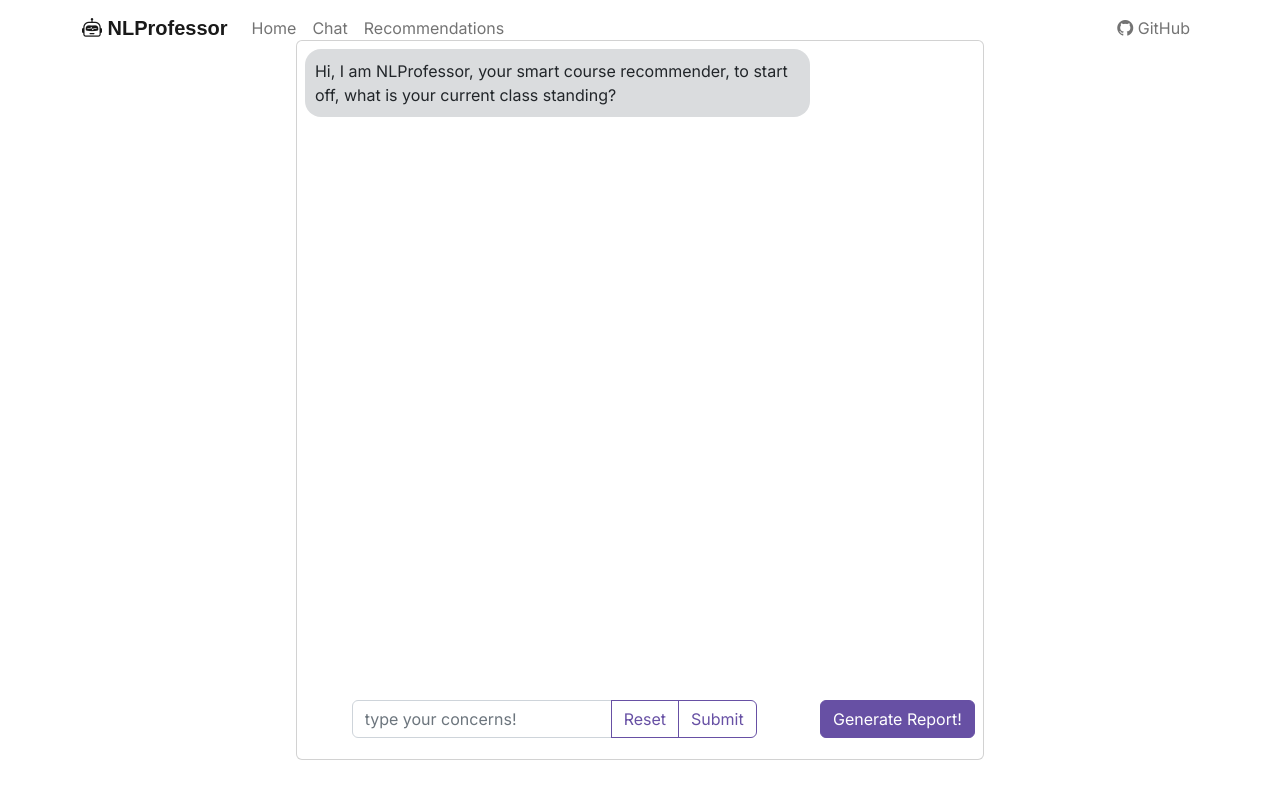
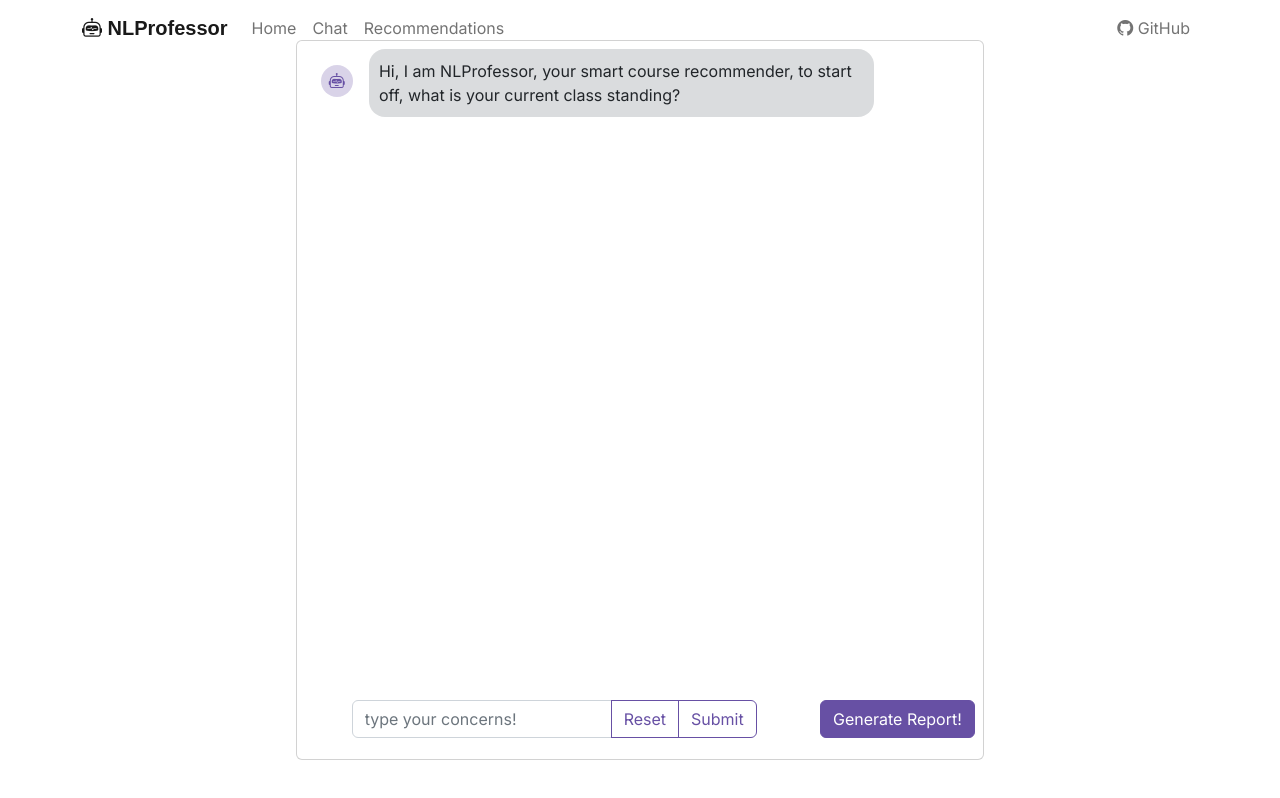
Before and after one commit to Siyao-Lu/NLProfessor, a React (Create React App) app in the folder frontend/: page /chat in a window 1280 px wide. Built offline with nearby package versions, Linux system fonts and the light colour scheme; a web font is replaced by a local one.

Commit message:
Style chat, diff user and bot msg

```diff
--- a/frontend/src/components/ChatBox/ChatBox.css
+++ b/frontend/src/components/ChatBox/ChatBox.css
@@ -58,13 +58,36 @@
     gap: 0.5rem;
     padding: 0.5rem;
     grid-auto-rows: max-content;
+    overflow-y: scroll;
 }
 
 .message {
     max-width: 50ch;
     width: fit-content;
+    height: fit-content;
     padding: 1ch;
     display: grid;
     align-items: center;
     justify-items: start;
+    align-self: center;
 }
+
+.bot-avatar {
+    width: 2rem;
+    height: 2rem;
+    display: grid;
+    align-items: center;
+    justify-items: center;
+    margin: 1rem;
+}
+
+.bot-wrapper {
+    display: grid;
+    grid-template-columns: auto auto;
+    justify-self: start;
+}
+
+.msg-user {
+    justify-self: end;
+
+}
--- a/frontend/src/components/ChatBox/ChatBox.tsx
+++ b/frontend/src/components/ChatBox/ChatBox.tsx
@@ -14,10 +14,15 @@ import InputGroup from "react-bootstrap/InputGroup";
 import "./ChatBox.css";
 import "bootstrap-icons/font/bootstrap-icons.css";
 
+type msg = {
+  from: string;
+  content: string;
+};
+
 export default function ChatBox() {
   const userMsgRef = useRef<any>(null);
   const [userMsg, setUserMsg] = useState("");
-  const [displayMsg, setDisplayMsg] = useState([] as any);
+  const [displayMsg, setDisplayMsg] = useState([] as msg[]);
 
   const delay = (ms: number | undefined) =>
     new Promise((resolve) => setTimeout(resolve, ms));
@@ -27,19 +32,19 @@ export default function ChatBox() {
     const res = await axios.post(`/api/receive`, { userMsg: userMsg });
     console.log(res);
     console.log(userMsg);
-    setDisplayMsg((list: any) => [...list, res.data]);
+    setDisplayMsg((list: any) => [...list, { from: "bot", content: res.data }]);
   }, [userMsg, setDisplayMsg]);
 
   useEffect(() => {
     const initBotMsg =
       "Hi, I am NLProfessor, your smart course recommender, to start off, what is your current class standing?";
-    setDisplayMsg([initBotMsg]);
+    setDisplayMsg([{ from: "bot", content: initBotMsg }]);
   }, []);
 
   const handleSubmit = (e: any) => {
     e.preventDefault();
     e.target.reset();
-    setDisplayMsg((list: any) => [...list, userMsg]);
+    setDisplayMsg((list: any) => [...list, { from: "user", content: userMsg }]);
     sendMSG();
   };
 
@@ -49,11 +54,22 @@ export default function ChatBox() {
         <Card>
           <div className="chat-inner-wrapper">
             <div className="chat-body">
-              {displayMsg.map((msg: string) => (
-                <div className="message text-wrap bg-secondary bg-opacity-25 rounded-4">
-                  <div>{msg}</div>
-                </div>
-              ))}
+              {displayMsg.map((msg) =>
+                msg.from === "bot" ? (
+                  <div className="bot-wrapper msg-bot">
+                    <div className="bot-avatar bg-primary text-primary bg-opacity-25 rounded-circle">
+                      <i className="bi bi-robot"></i>
+                    </div>
+                    <div className="message msg-user text-wrap bg-secondary bg-opacity-25 rounded-4">
+                      <div>{msg.content}</div>
+                    </div>
+                  </div>
+                ) : (
+                  <div className="message msg-user text-wrap bg-primary text-primary bg-opacity-25 rounded-4">
+                    <div>{msg.content}</div>
+                  </div>
+                )
+              )}
             </div>
             <div className="bottom-bar">
               <div className="input-bar">
--- a/frontend/src/pages/Landing/index.tsx
+++ b/frontend/src/pages/Landing/index.tsx
@@ -1,13 +1,9 @@
-import React from 'react';
+import React from "react";
 // components
 import ChatBox from "../../components/ChatBox/ChatBox";
 import "./index.css";
 
 const ChatUI = () => {
-    return (
-        <div className="chat_container">
-            <ChatBox />
-        </div>
-    );
+  return <ChatBox />;
 };
 export default ChatUI;
```
